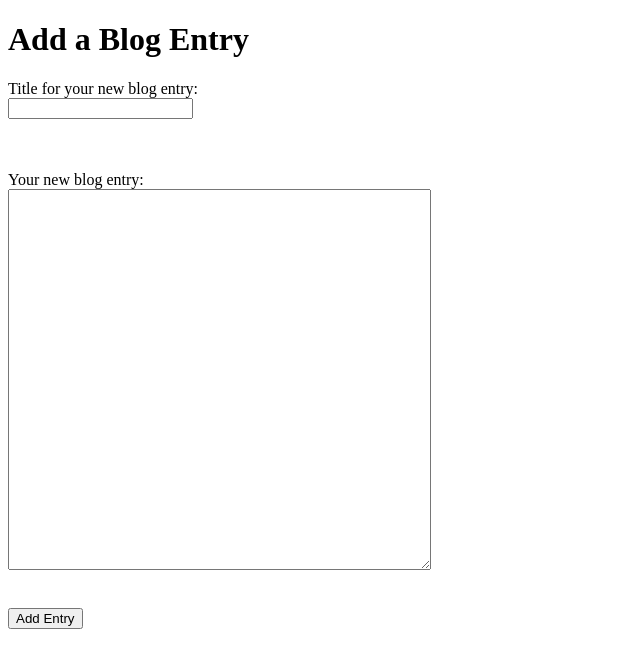
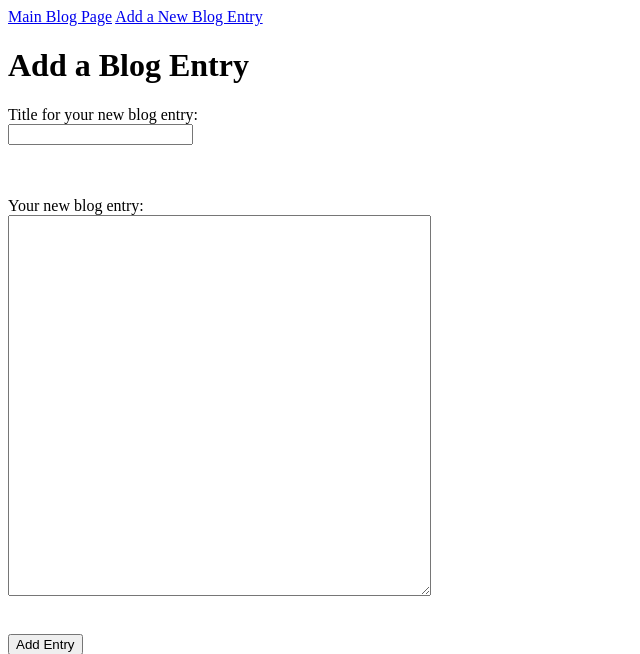
Before and after one commit to cuhulainn/lc101-blogz, a Flask app: page /newpost in a window 1280 px wide. Shown: the top 654 px of the page, without its empty margins (0-640 px from the left). Run offline with Flask 2, Linux system fonts and the light colour scheme.

Commit message:
added nav section to navigate between blog view and new entry page

```diff
--- a/templates/base.html
+++ b/templates/base.html
@@ -7,6 +7,10 @@
         </style>
     </head>
 <body>
+    <nav>
+        <a href="/blog">Main Blog Page</a>
+        <a href="/newpost">Add a New Blog Entry</a>
+    </nav>
 
     {% block content %}
     {% endblock %}
--- a/templates/blog.html
+++ b/templates/blog.html
@@ -8,6 +8,7 @@
       {% for blog in blogs%}
         <h1>{{blog.title}}</h1>
         <p>{{blog.body}}</p>
+        <hr />
       {% endfor %}
     {% endif %}
 
```
